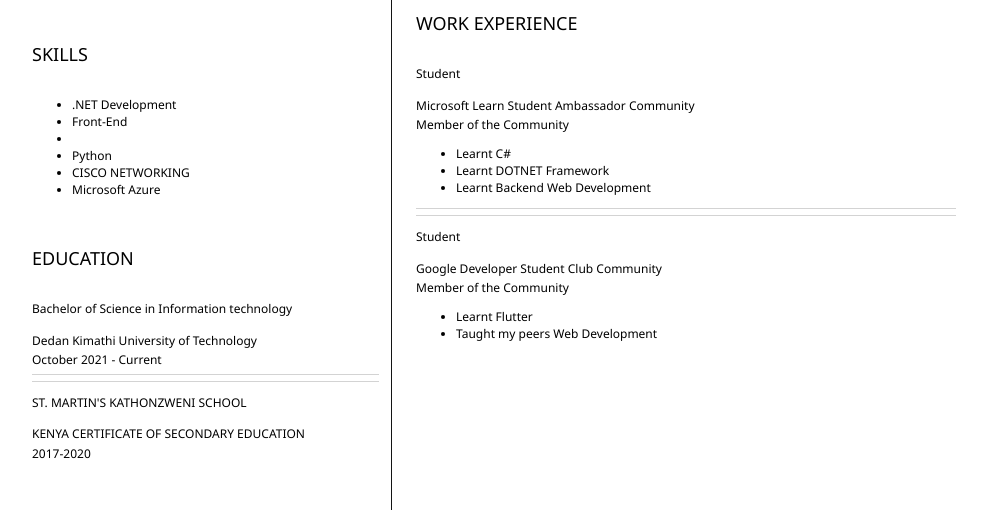
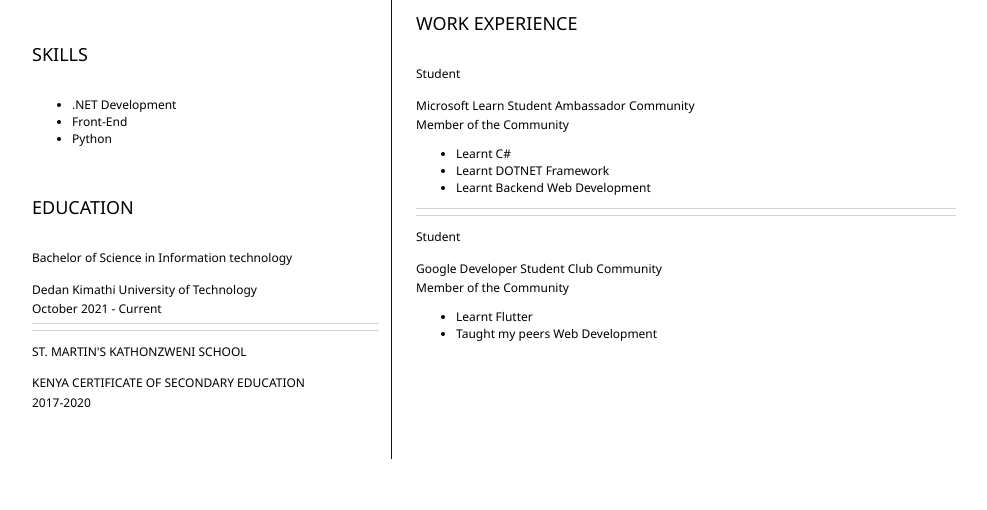
Before and after one commit to ridgebenson/Resume, a plain HTML site: page index.html in a window 1280 px wide. Shown: the part 358-868 px from the top of the page, without its empty margins (152-1139 px from the left). After the commit the page ends 817 px from the top, so only its background shows below. Drawn offline with Linux system fonts and the light colour scheme.

Commit message:
Second Comit

```diff
--- a/index.html
+++ b/index.html
@@ -49,10 +49,7 @@
 						<ul>
 							<li>.NET Development
 							<li>Front-End
-							<li>
 							<li>Python
-							<li>CISCO NETWORKING
-							<li>Microsoft Azure
 					</ul>
 					</p>
 				</section>
```
